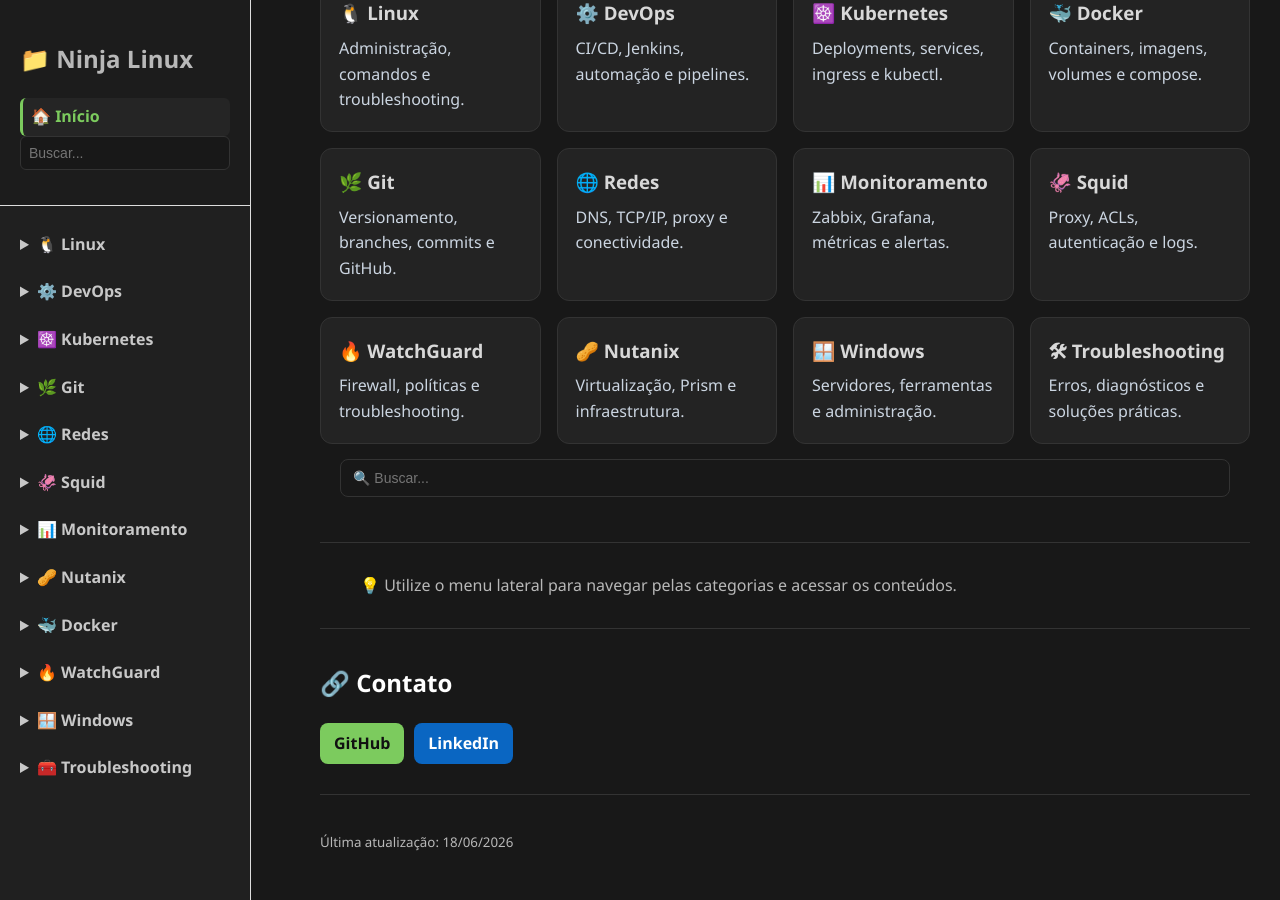
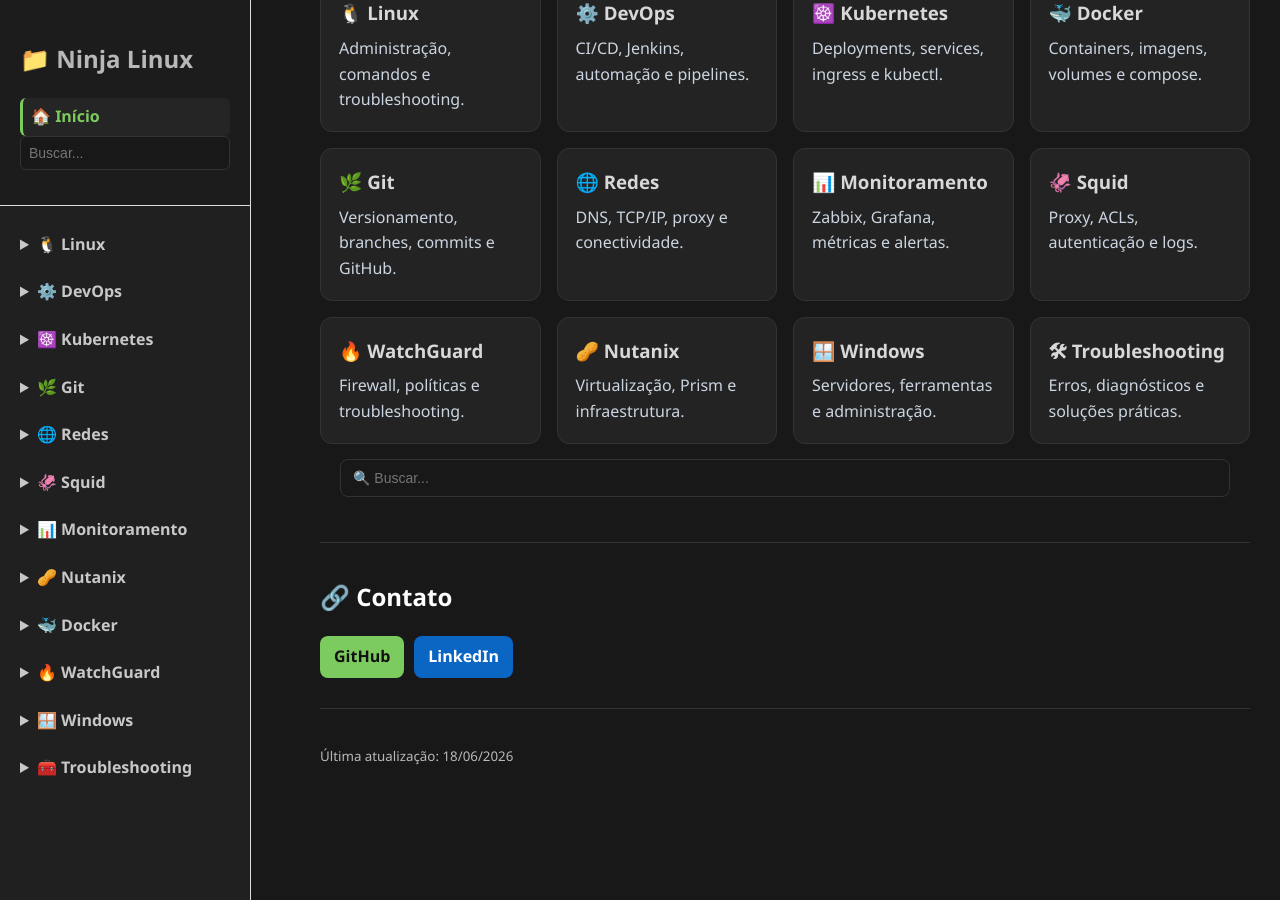
Before and after one commit to joaopedros111/ninja-linux, a Jekyll site: the page built from index.md, in a window 1280 px wide and 900 px high, scrolled down 1246 px. Built offline with Jekyll 4.4.1, drawn with Linux system fonts in a browser that asks for light colours; after the commit the page ends 2059 px from its top, so only the background shows below that.

Commit message:
Retira linha de indicação de painel lateral

```diff
--- a/index.md
+++ b/index.md
@@ -108,10 +108,6 @@
 
 ---
 
-> 💡 Utilize o menu lateral para navegar pelas categorias e acessar os conteúdos.
-
----
-
 ## 🔗 Contato
 
 <div style="display:flex; gap:10px; flex-wrap:wrap;">
```
